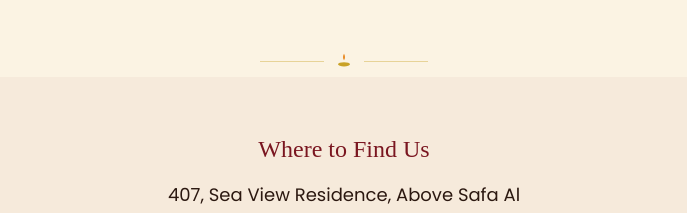
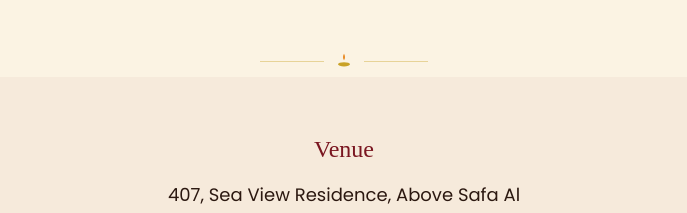
Before and after one commit to KaveriPathak2205/ganpati-invite-2026, a React (Vite) app: page / in a window 1280 px wide. Shown: the part 920-1133 px from the top of the page, without its empty margins (296-983 px from the left). Built offline with nearby package versions, Linux system fonts and the light colour scheme; no server answers; the database is empty; a web font is replaced by a local one.

Commit message:
Update Location.jsx

```diff
--- a/src/components/Location.jsx
+++ b/src/components/Location.jsx
@@ -4,7 +4,7 @@ export default function Location() {
   return (
     <section id="location" className="bg-maroon/[0.04]">
       <div className="mx-auto max-w-2xl px-6 py-14 text-center">
-        <h2 className="font-display text-2xl text-maroon">Where to Find Us</h2>
+        <h2 className="font-display text-2xl text-maroon">Venue</h2>
         <p className="mx-auto mt-4 max-w-sm text-lg text-ink">
           {event.address}
         </p>
```
